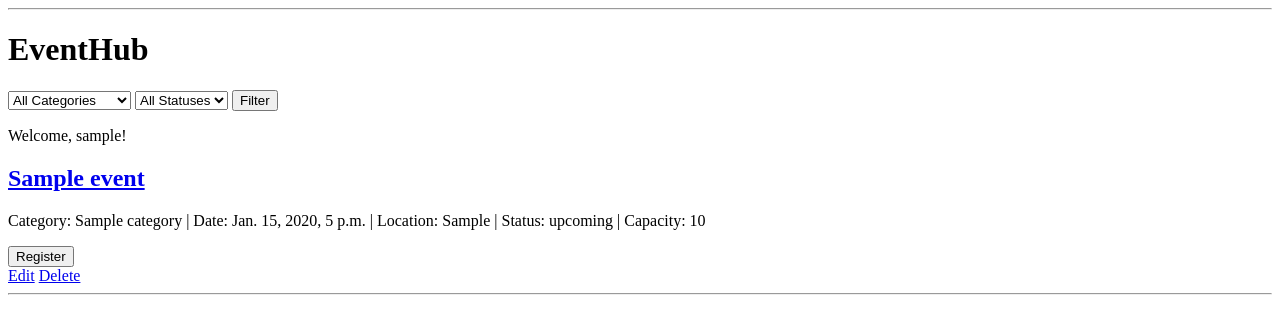
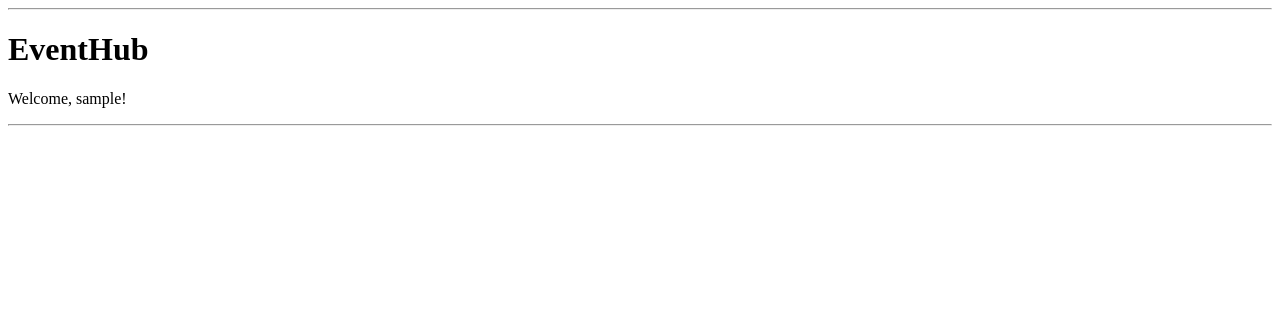
Before and after one commit to Tapple214/fsad-midterm-practice-1, a Django app: template django_eventhub_lab-main/templates/events/event_list.html in a window 1280 px wide. Shown: the part 26-360 px from the top of the page. Run offline with Django 5.2, Linux system fonts and the light colour scheme; the template is opened without the code that fills it: values that come from a table or form of the project are taken from there, others are empty; a user stored in the database is signed in; tables that the repository leaves empty hold one stand-in row (values such as "Sample post").

Commit message:
Revert "answers"
This reverts commit 90eea8a74e8d2511e72671c40b096ea7e50b1170.

```diff
--- a/django_eventhub_lab-main/config/settings.py
+++ b/django_eventhub_lab-main/config/settings.py
@@ -35,4 +35,5 @@ USE_TZ=True
 STATIC_URL="static/"
 DEFAULT_AUTO_FIELD="django.db.models.BigAutoField"
 
-LOGIN_URL = "events:login"
+# TODO: Configure LOGIN_URL for @login_required.
+# LOGIN_URL = "events:login"
--- a/django_eventhub_lab-main/config/urls.py
+++ b/django_eventhub_lab-main/config/urls.py
@@ -3,5 +3,6 @@ from django.urls import include, path
 
 urlpatterns=[
     path("admin/",admin.site.urls),
-    path("", include("events.urls")),
+    # TODO: Include events.urls at the root URL.
+    # path("",include("events.urls")),
 ]
--- a/django_eventhub_lab-main/docker-compose.yml
+++ b/django_eventhub_lab-main/docker-compose.yml
@@ -7,3 +7,4 @@ services:
       - .:/app
     ports:
       - "8000:8000"
+    # TODO: Add environment variables if needed.
--- a/django_eventhub_lab-main/events/admin.py
+++ b/django_eventhub_lab-main/events/admin.py
@@ -1,6 +1,4 @@
 from django.contrib import admin
 from .models import Category, Event, Registration
 
-admin.site.register(Category)
-admin.site.register(Event)
-admin.site.register(Registration)
+# TODO: Register Category, Event, and Registration.
--- a/django_eventhub_lab-main/events/models.py
+++ b/django_eventhub_lab-main/events/models.py
@@ -15,27 +15,36 @@ class Event(models.Model):
     location=models.CharField(max_length=200)
     event_date=models.DateTimeField()
 
-    category = models.ForeignKey(Category, on_delete=models.CASCADE, related_name="events")
-    organizer = models.ForeignKey(User, on_delete=models.CASCADE, related_name="created_events")
+    # TODO: Add Category ForeignKey.
+    # Use related_name="events".
+    # category = ...
+
+    # TODO: Add User ForeignKey for the organizer.
+    # Use related_name="created_events".
+    # organizer = ...
 
     status=models.CharField(max_length=20,choices=STATUS_CHOICES,default="upcoming")
     capacity=models.PositiveIntegerField(default=50)
     created_at=models.DateTimeField(auto_now_add=True)
 
     def __str__(self):
-        return self.title
+        # TODO: Return the event title.
+        return "TODO"
 
 class Registration(models.Model):
     event=models.ForeignKey(Event,on_delete=models.CASCADE,related_name="registrations")
 
-    user = models.ForeignKey(User, on_delete=models.CASCADE, related_name="event_registrations")
+    # TODO: Add User ForeignKey.
+    # Use related_name="event_registrations".
+    # user = ...
 
     registered_at=models.DateTimeField(auto_now_add=True)
 
     class Meta:
-        constraints = [
-            models.UniqueConstraint(fields=["event", "user"], name="unique_registration_per_user_event")
-        ]
+        # TODO: Prevent duplicate registrations for the same user/event.
+        # constraints = [...]
+        pass
 
     def __str__(self):
-        return f"{self.user.username} - {self.event.title}"
+        # TODO: Return useful information.
+        return "TODO"
--- a/django_eventhub_lab-main/events/urls.py
+++ b/django_eventhub_lab-main/events/urls.py
@@ -3,12 +3,18 @@ from . import views
 app_name="events"
 
 urlpatterns=[
-    path("", views.event_list, name="event_list"),
-    path("event/<int:event_id>/", views.event_detail, name="event_detail"),
-    path("login/", views.user_login, name="login"),
-    path("logout/", views.user_logout, name="logout"),
-    path("event/<int:event_id>/register/", views.register_event, name="register_event"),
-    path("create/", views.create_event, name="create_event"),
-    path("event/<int:event_id>/edit/", views.edit_event, name="edit_event"),
-    path("event/<int:event_id>/delete/", views.delete_event, name="delete_event"),
+    # TODO: Add event list URL.
+    # path("",views.event_list,name="event_list"),
+
+    # TODO: Add event detail URL.
+    # path("event/<int:event_id>/",views.event_detail,name="event_detail"),
+
+    # TODO: Add login/logout URLs.
+    # path("login/",views.user_login,name="login"),
+    # path("logout/",views.user_logout,name="logout"),
+
+    # TODO: Add registration URL.
+    # path("event/<int:event_id>/register/",views.register_event,name="register_event"),
+
+    # TODO: Add create/edit/delete URLs.
 ]
--- a/django_eventhub_lab-main/templates/events/event_list.html
+++ b/django_eventhub_lab-main/templates/events/event_list.html
@@ -2,21 +2,8 @@
 {% block content %}
 <h1>EventHub</h1>
 
-<form method="get">
-    <select name="category">
-        <option value="">All Categories</option>
-        {% for cat in categories %}
-        <option value="{{ cat.id }}" {% if request.GET.category == cat.id|stringformat:"s" %}selected{% endif %}>{{ cat.name }}</option>
-        {% endfor %}
-    </select>
-    <select name="status">
-        <option value="">All Statuses</option>
-        <option value="upcoming" {% if request.GET.status == "upcoming" %}selected{% endif %}>Upcoming</option>
-        <option value="ongoing" {% if request.GET.status == "ongoing" %}selected{% endif %}>Ongoing</option>
-        <option value="finished" {% if request.GET.status == "finished" %}selected{% endif %}>Finished</option>
-    </select>
-    <button type="submit">Filter</button>
-</form>
+<!-- TODO: Filtering task:
+     Build a GET form for category and status. -->
 
 {% if user.is_authenticated %}
 <p>Welcome, {{ user.username }}!</p>
@@ -24,22 +11,19 @@
 
 {% for event in events %}
 <article>
-    <h2><a href="{% url 'events:event_detail' event.id %}">{{ event.title }}</a></h2>
-    <p>Category: {{ event.category.name }} | Date: {{ event.event_date }} | Location: {{ event.location }} | Status: {{ event.status }} | Capacity: {{ event.capacity }}</p>
+    <!-- TODO: Display event title and link to detail. -->
+    <!-- TODO: Display category, date, location, status, capacity. -->
 
     {% if user.is_authenticated %}
-        <form method="post" action="{% url 'events:register_event' event.id %}">
-            {% csrf_token %}
-            <button type="submit">Register</button>
-        </form>
+        <!-- TODO: Add a POST registration form with CSRF protection. -->
     {% endif %}
 
     {% if perms.events.change_event %}
-        <a href="{% url 'events:edit_event' event.id %}">Edit</a>
+        <!-- TODO: Show Edit link. -->
     {% endif %}
 
     {% if perms.events.delete_event %}
-        <a href="{% url 'events:delete_event' event.id %}">Delete</a>
+        <!-- TODO: Show Delete link/form. -->
     {% endif %}
 </article>
 <hr>
```
Also changed, not shown: django_eventhub_lab-main/events/views.py (+43 -68 lines), django_eventhub_lab-main/templates/events/delete_event.html (+3 -5 lines), django_eventhub_lab-main/templates/events/event_detail.html (+4 -12 lines), django_eventhub_lab-main/templates/events/event_form.html (+6 -19 lines), django_eventhub_lab-main/templates/events/login.html (+4 -6 lines), django_eventhub_lab-main/events/migrations/0001_initial.py (deleted), 2 other files.
